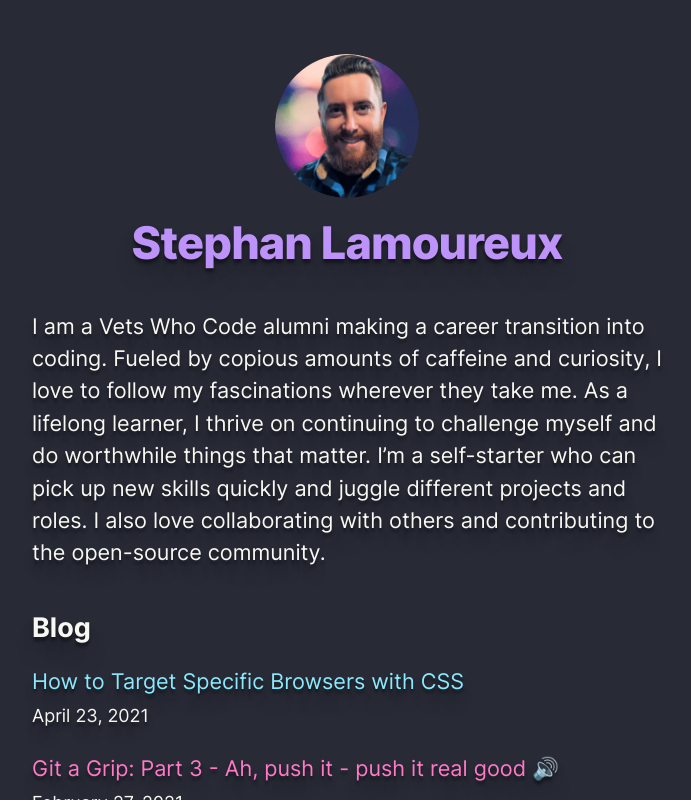
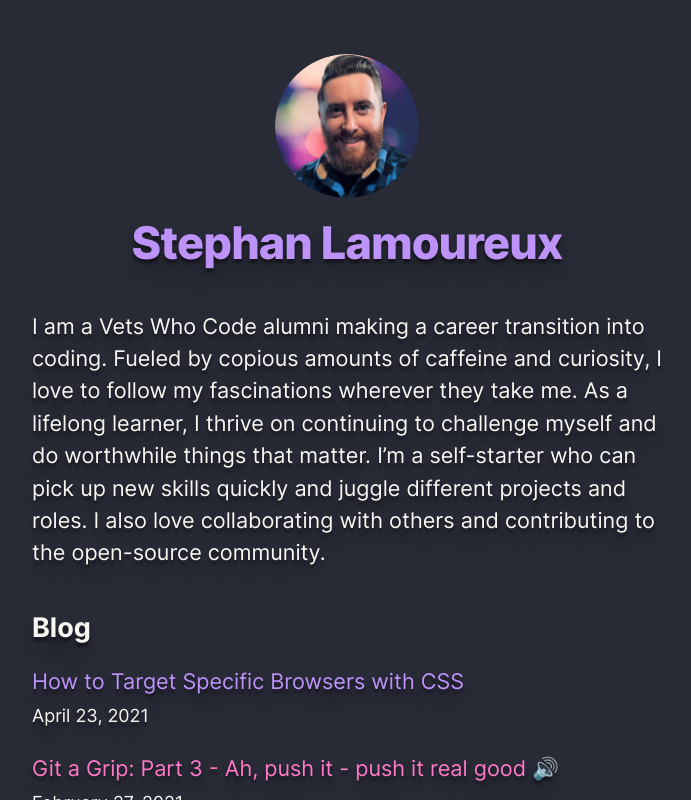
Before and after one commit to stephanlamoureux/blog, a Next.js app: page / in a window 1280 px wide. In both pictures the pointer is over the link 541 px from the left and 681 px from the top of the page. Shown: the top 800 px of the page, without its empty margins (293-984 px from the left). Built offline with nearby package versions, Linux system fonts and the light colour scheme.

Commit message:
changed link hover color

```diff
--- a/styles/global.css
+++ b/styles/global.css
@@ -47,7 +47,7 @@ a {
 }
 
 a:hover {
-  color: var(--dracula-cyan);
+  color: var(--dracula-purple);
   transform: ease 0.1s;
 }
 
```
